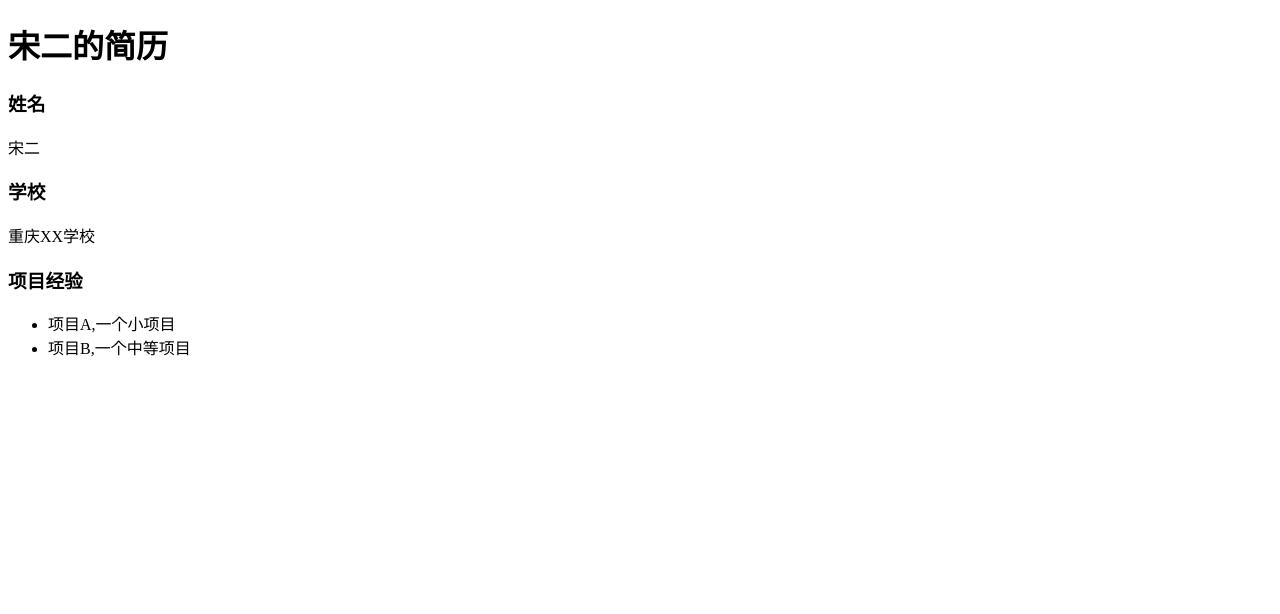
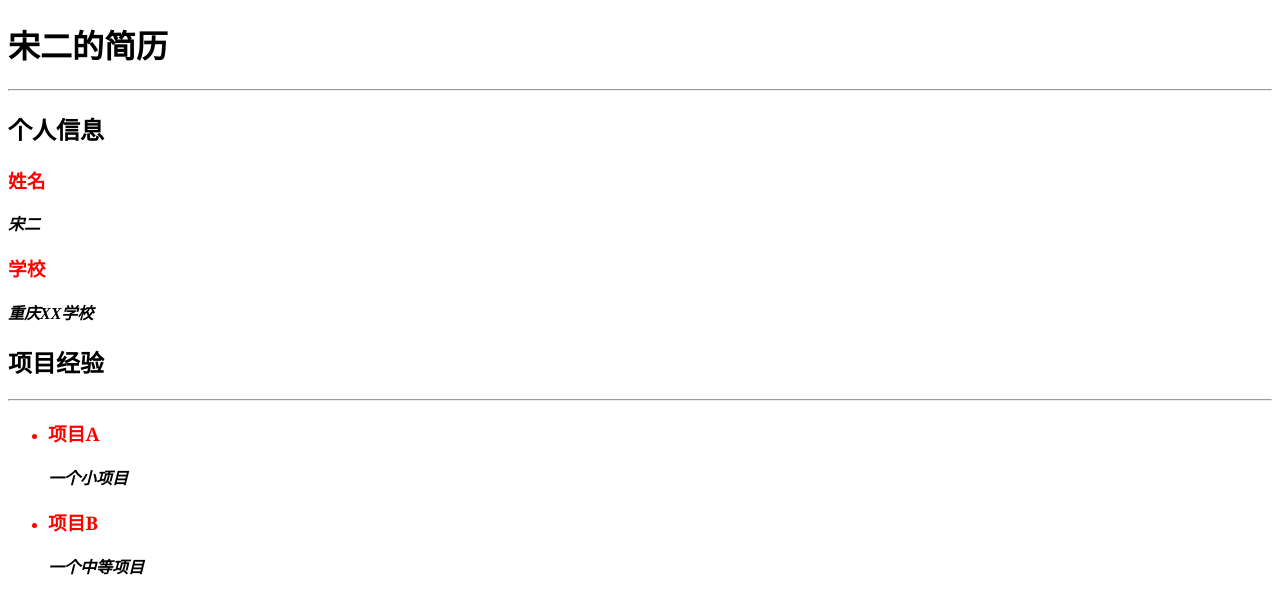
Before and after one commit to Ewasong/baidu_front_end_study, a plain HTML site: page src/profile/index.html in a window 1280 px wide. Drawn offline with Linux system fonts and the light colour scheme.

Commit message:
简历demo 样式

```diff
--- a/src/profile/index.html
+++ b/src/profile/index.html
@@ -10,14 +10,46 @@
 </head>
 <body>
 <h1>宋二的简历</h1>
+<hr>
+<h2>个人信息</h2>
 <h3>姓名</h3>
 <p>宋二</p>
 <h3>学校</h3>
 <p>重庆XX学校</p>
-<h3>项目经验</h3>
+
+<h2>项目经验</h2>
+<hr>
 <ul>
-    <li>项目A,一个小项目</li>
-    <li>项目B,一个中等项目</li>
+    <li><h3>项目A</h3><p>一个小项目</p></li>
+    <li><h3>项目B</h3><p>一个中等项目</p></li>
 </ul>
+
+<style type="text/css">
+    h1 {
+        font-size: 32px;
+    }
+    p{
+        font-style:oblique;
+        font-weight: bold;
+    }
+    h3 {
+        color: red;
+        font-family: Georgia, serif;;
+    }
+    ul>li{
+        color:red;
+    }
+    ul>li>p{
+        color:black;
+    }
+
+    hr{
+        color: azure;
+    }
+</style>
+
+
 </body>
+
+
 </html>
```
